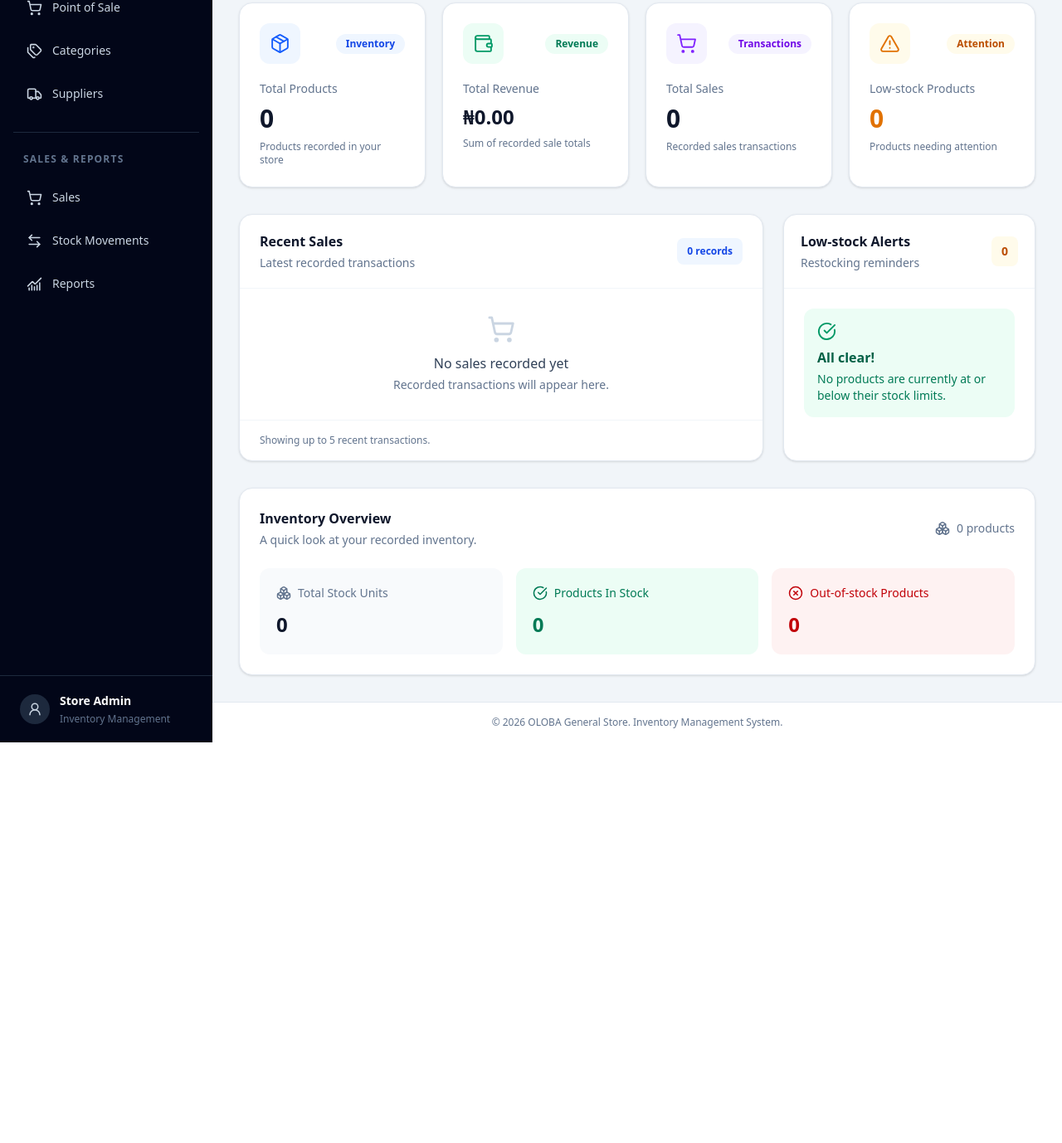
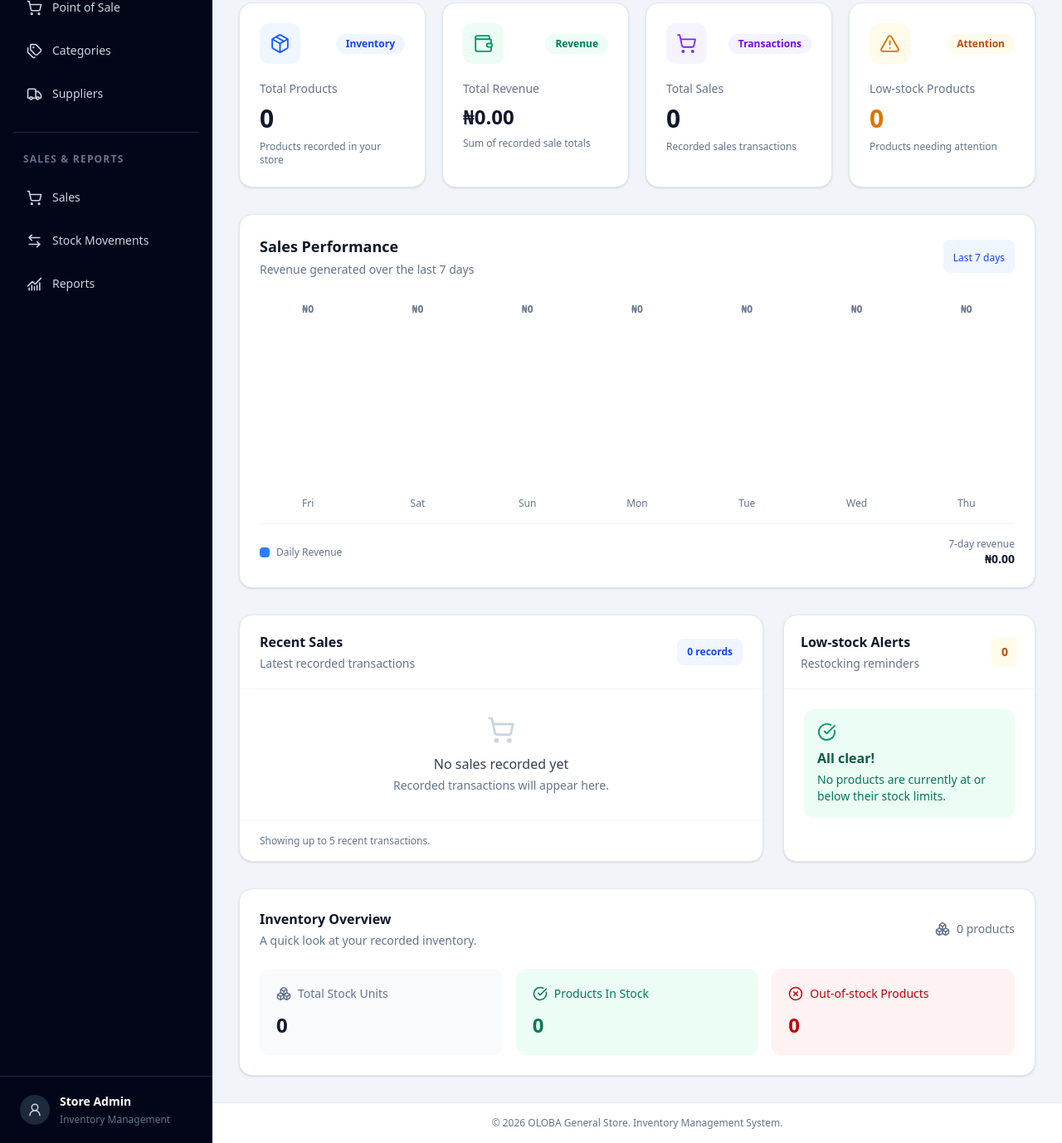
Before and after one commit to ayomidemhi519-dotcom/oloba-general-store, a Laravel app: page / in a window 1280 px wide. Shown: the part 270-1648 px from the top of the page at 83% size. Before the commit the page ends 1165 px from the top, so only its background shows below. Run offline with Laravel 12, Linux system fonts and the light colour scheme; data that the repository does not hold is empty; style sheets or scripts are compiled from the project's sources; parts of the project's set-up code (start-up, migrations or seed data) failed here and were passed over.

Commit message:
Add sales performance chart to dashboard with data visualization for last 7 days

```diff
--- a/resources/js/pages/Dashboard.vue
+++ b/resources/js/pages/Dashboard.vue
@@ -89,7 +89,7 @@
 
         <template v-else>
             <!-- Statistics cards -->
-            <section class="grid grid-cols-1 gap-5 sm:grid-cols-2 xl:grid-cols-4">
+            <section class="grid grid-cols-2 gap-3 sm:gap-5 xl:grid-cols-4">
                 <!-- Products -->
                 <article class="dashboard-stat-card rounded-2xl border border-slate-200 bg-white p-6 shadow-sm">
                     <div class="flex items-center justify-between">
@@ -191,11 +191,99 @@
                 </article>
             </section>
 
+            <!-- Sales Performance Chart -->
+<section class="rounded-2xl border border-slate-200 bg-white p-4 shadow-sm sm:p-6">
+    <div class="mb-6 flex flex-wrap items-center justify-between gap-4">
+        <div>
+            <h2 class="text-lg font-bold text-slate-900">
+                Sales Performance
+            </h2>
+            <p class="mt-1 text-sm text-slate-500">
+                Revenue generated over the last 7 days
+            </p>
+        </div>
+
+        <div class="rounded-lg bg-blue-50 px-3 py-2">
+            <span class="text-xs font-medium text-blue-700">
+                Last 7 days
+            </span>
+        </div>
+    </div>
+
+    <div v-if="!loading" class="space-y-4">
+        <!-- Chart -->
+        <div class="flex h-64 items-end gap-2 sm:gap-4">
+            <div
+                v-for="(day, index) in salesChartData"
+                :key="index"
+                class="flex h-full min-w-0 flex-1 flex-col items-center justify-end"
+            >
+                <!-- Revenue -->
+                <div class="mb-2 text-center">
+                    <span
+                        class="text-[9px] font-semibold text-slate-500 sm:text-xs"
+                    >
+                        {{ day.revenue > 0 ? formatCurrency(day.revenue) : '₦0' }}
+                    </span>
+                </div>
+
+                <!-- Bar -->
+                <div class="flex w-full flex-1 items-end justify-center">
+                    <div
+                        class="w-full max-w-12 rounded-t-lg bg-blue-500 transition-all duration-300 hover:bg-blue-600"
+                        :style="{
+                            height: `${Math.max(
+                                day.revenue > 0
+                                    ? (day.revenue / Math.max(...salesChartData.map(item => item.revenue), 1)) * 100
+                                    : 0,
+                                day.revenue > 0 ? 8 : 0
+                            )}%`,
+                        }"
+                        :title="`${formatCurrency(day.revenue)} - ${day.count} sales`"
+                    ></div>
+                </div>
+
+                <!-- Day -->
+                <span class="mt-3 text-xs font-medium text-slate-500">
+                    {{ day.label }}
+                </span>
+            </div>
+        </div>
+
+        <!-- Chart Bottom Info -->
+        <div class="flex flex-wrap items-center justify-between gap-3 border-t border-slate-100 pt-4">
+            <div class="flex items-center gap-2">
+                <span class="h-3 w-3 rounded-sm bg-blue-500"></span>
+                <span class="text-xs text-slate-500">Daily Revenue</span>
+            </div>
+
+            <div class="text-right">
+                <p class="text-xs text-slate-500">7-day revenue</p>
+                <p class="text-sm font-bold text-slate-900">
+                    {{ formatCurrency(
+                        salesChartData.reduce((total, day) => total + day.revenue, 0)
+                    ) }}
+                </p>
+            </div>
+        </div>
+    </div>
+
+    <!-- Loading -->
+    <div
+        v-else
+        class="flex h-64 items-center justify-center"
+    >
+        <p class="text-sm text-slate-500">
+            Loading sales performance...
+        </p>
+    </div>
+</section>
+
             <!-- Recent sales and low-stock alerts -->
             <section class="grid grid-cols-1 gap-6 xl:grid-cols-3">
                 <!-- Recent sales -->
                 <div class="overflow-hidden rounded-2xl border border-slate-200 bg-white shadow-sm xl:col-span-2">
-                    <div class="flex flex-wrap items-center justify-between gap-3 border-b border-slate-100 px-6 py-5">
+                    <div class="flex flex-wrap items-center justify-between gap-3 border-b border-slate-100 px-4 py-4 sm:px-6 sm:py-5">
                         <div>
                             <h2 class="font-bold text-slate-900">
                                 Recent Sales
@@ -239,15 +327,15 @@
                                     :key="sale.id"
                                     class="border-t border-slate-100 transition hover:bg-slate-50"
                                 >
-                                    <td class="whitespace-nowrap px-6 py-4 font-medium text-slate-800">
+                                    <td class="whitespace-nowrap px-3 py-4 font-medium text-slate-800 sm:px-6">
                                         {{ sale.invoice_number || `Sale #${sale.id}` }}
                                     </td>
 
-                                    <td class="whitespace-nowrap px-6 py-4 text-slate-500">
+                                    <td class="whitespace-nowrap px-3 py-4 text-slate-500 sm:px-6">
                                         {{ formatDate(sale.created_at) }}
                                     </td>
 
-                                    <td class="whitespace-nowrap px-6 py-4 font-semibold text-emerald-600">
+                                    <td class="whitespace-nowrap px-3 py-4 font-semibold text-emerald-600 sm:px-6">
                                         {{ formatCurrency(Number(sale.total || 0)) }}
                                     </td>
                                 </tr>
@@ -409,6 +497,10 @@ const currentDateTime = ref(new Date());
 
 let clockInterval;
 
+// ==============================
+// DATE & TIME
+// ==============================
+
 const formattedDate = computed(() => {
     return new Intl.DateTimeFormat('en-NG', {
         weekday: 'long',
@@ -426,6 +518,10 @@ const formattedTime = computed(() => {
         hour12: true,
     }).format(currentDateTime.value);
 });
+
+// ==============================
+// DASHBOARD STATISTICS
+// ==============================
 
 const totalRevenue = computed(() => {
     return sales.value.reduce((total, sale) => {
@@ -459,6 +555,53 @@ const outOfStockProducts = computed(() => {
     ).length;
 });
 
+// ==============================
+// SALES PERFORMANCE CHART DATA
+// ==============================
+
+const salesChartData = computed(() => {
+    const days = [];
+
+    for (let i = 6; i >= 0; i--) {
+        const date = new Date();
+        date.setDate(date.getDate() - i);
+        date.setHours(0, 0, 0, 0);
+
+        const nextDay = new Date(date);
+        nextDay.setDate(nextDay.getDate() + 1);
+
+        const dailySales = sales.value.filter(sale => {
+            if (!sale.created_at) return false;
+
+            const saleDate = new Date(sale.created_at);
+
+            return saleDate >= date && saleDate < nextDay;
+        });
+
+        const revenue = dailySales.reduce((total, sale) => {
+            return total + Number(sale.total || 0);
+        }, 0);
+
+        days.push({
+            label: new Intl.DateTimeFormat('en-NG', {
+                weekday: 'short',
+            }).format(date),
+
+            date: date,
+
+            revenue: revenue,
+
+            count: dailySales.length,
+        });
+    }
+
+    return days;
+});
+
+// ==============================
+// FORMATTING FUNCTIONS
+// ==============================
+
 function formatCurrency(amount) {
     return new Intl.NumberFormat('en-NG', {
         style: 'currency',
@@ -480,6 +623,10 @@ function formatDate(date) {
         year: 'numeric',
     }).format(parsedDate);
 }
+
+// ==============================
+// LOAD DASHBOARD DATA
+// ==============================
 
 async function loadDashboard() {
     loading.value = true;
@@ -511,6 +658,10 @@ async function loadDashboard() {
     }
 }
 
+// ==============================
+// LIFECYCLE
+// ==============================
+
 onMounted(() => {
     loadDashboard();
 
```
